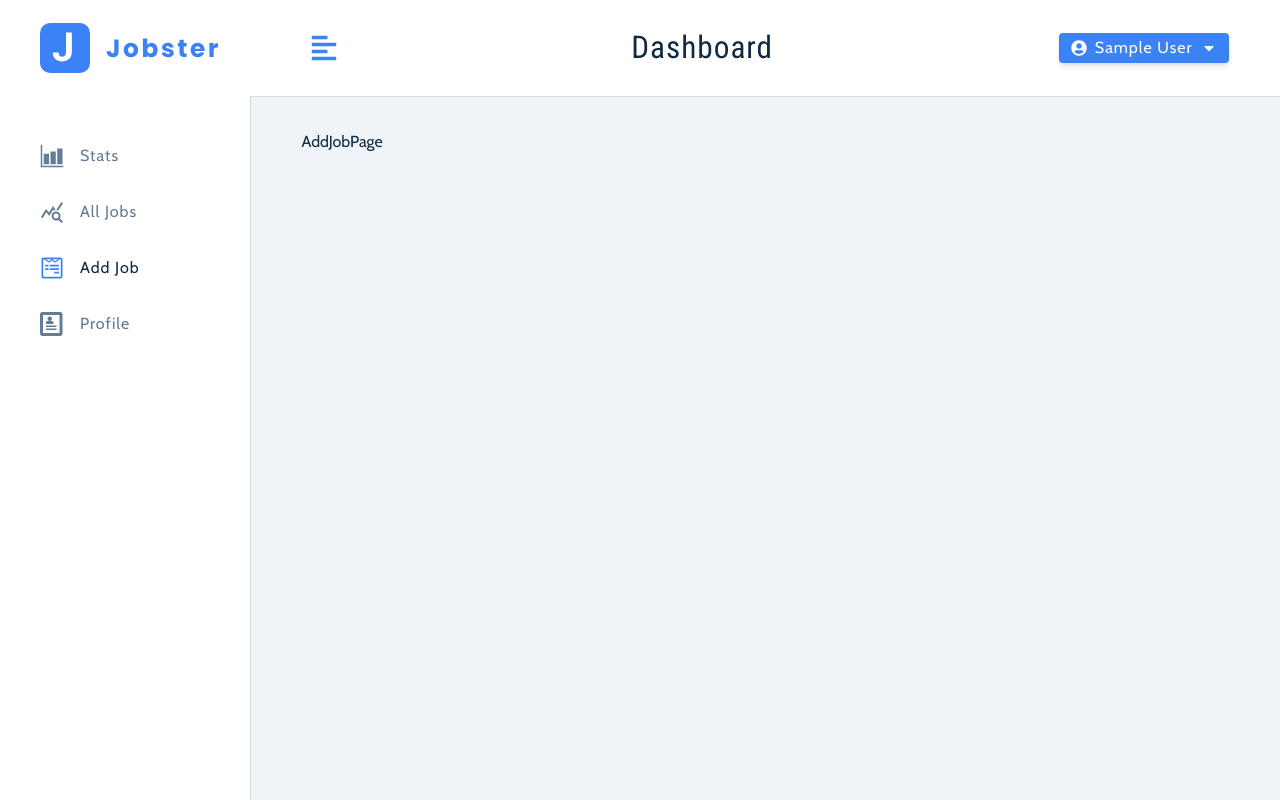
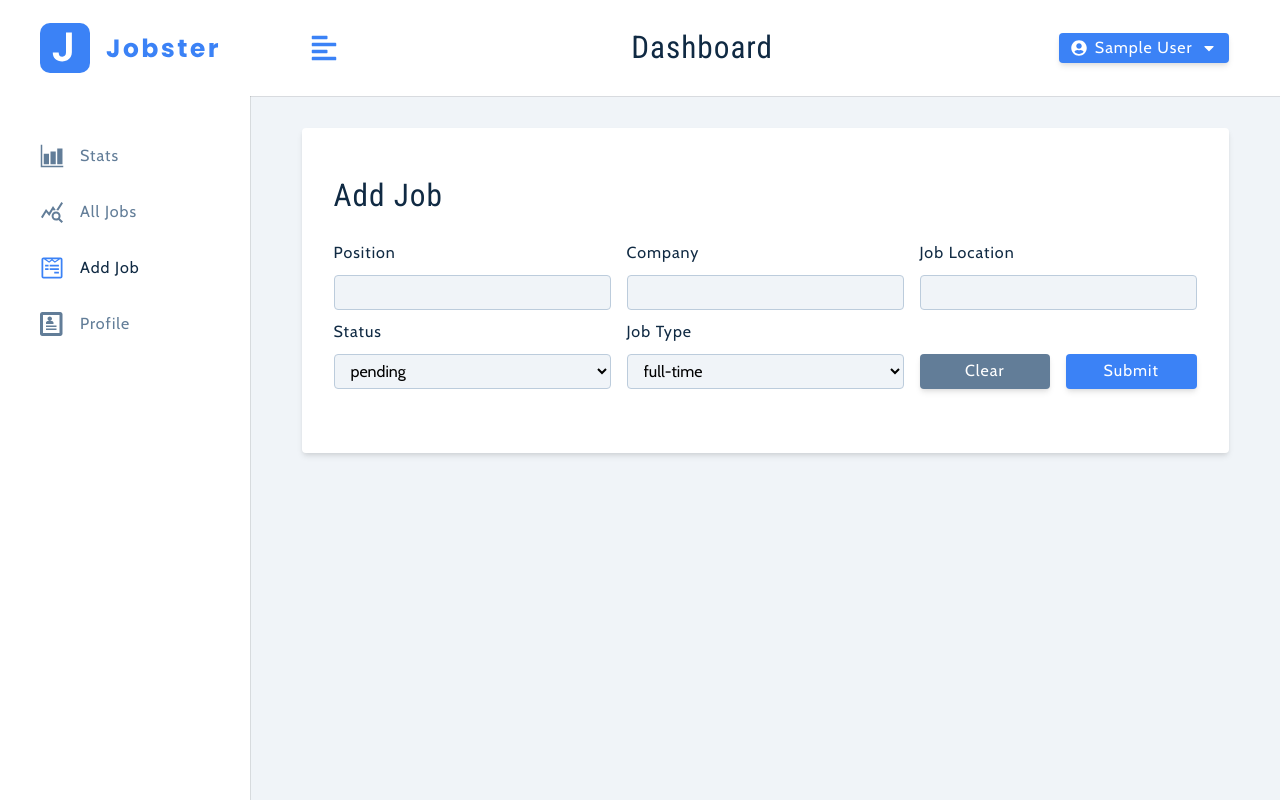
Before and after one commit to joseph0926/React_Advanced, a React (Vite) app in the folder project-jobster/: page /add-job in a window 1280 px wide. Built offline with nearby package versions, Linux system fonts and the light colour scheme; sample sign-in values are in the browser's storage.

Commit message:
2023.04.13

```diff
--- a/project-jobster/src/components/InputHelper.jsx
+++ b/project-jobster/src/components/InputHelper.jsx
@@ -5,7 +5,7 @@ const InputHelper = ({ type, name, value, handleChange, labelText }) => {
         {labelText || name}
       </label>
 
-      <input type={type} value={value} name={name} onChange={handleChange} className="form-input" />
+      <input id={name} type={type} value={value} name={name} onChange={handleChange} className="form-input" />
     </div>
   );
 };
--- /dev/null
+++ b/project-jobster/src/components/InputSelectorHelper.jsx
@@ -0,0 +1,22 @@
+import React from "react";
+
+const InputSelectorHelper = ({ labelText, name, value, handleChange, list }) => {
+  return (
+    <div className="form-row">
+      <label htmlFor={name} className="form-label">
+        {labelText || name}
+      </label>
+      <select name={name} value={value} id={name} onChange={handleChange} className="form-select">
+        {list.map((itemValue, index) => {
+          return (
+            <option key={index} value={itemValue}>
+              {itemValue}
+            </option>
+          );
+        })}
+      </select>
+    </div>
+  );
+};
+
+export default InputSelectorHelper;
--- a/project-jobster/src/pages/dashboard/AddJobPage.jsx
+++ b/project-jobster/src/pages/dashboard/AddJobPage.jsx
@@ -1,7 +1,138 @@
-import React from "react";
+import React, { useEffect } from "react";
+import { useSelector, useDispatch } from "react-redux";
+import { toast } from "react-toastify";
+
+import InputHelper from "../../components/InputHelper";
+
+import styled from "styled-components";
+import InputSelectorHelper from "../../components/InputSelectorHelper";
+import { changeHandler, clearHandler, createJob } from "../../store/job/job-slice";
 
 const AddJobPage = () => {
-  return <div>AddJobPage</div>;
+  const dispatchFn = useDispatch();
+  const { isLoading, position, company, jobLocation, jobType, jobTypeOptions, status, statusOptions, isEditing, editJobId } = useSelector(
+    (state) => state.job
+  );
+  const { user } = useSelector((state) => state.user);
+
+  const inputHandler = (e) => {
+    const name = e.target.name;
+    const value = e.target.value;
+    dispatchFn(changeHandler({ name, value }));
+  };
+
+  const submitHandler = (e) => {
+    e.preventDefault();
+
+    if (!position || !company || !jobLocation) {
+      toast.error("입력칸을 비울수 없습니다.");
+      return;
+    }
+
+    dispatchFn(createJob({ position, company, jobLocation, jobType, status }));
+  };
+
+  useEffect(() => {
+    if (!isEditing) {
+      dispatchFn(changeHandler({ name: "jobLocation", value: user.location }));
+    }
+  }, []);
+
+  return (
+    <Wrapper>
+      <form className="form" onSubmit={submitHandler}>
+        <h3>{isEditing ? "edit job" : "add job"}</h3>
+
+        <div className="form-center">
+          {/* position */}
+          <InputHelper type="text" name="position" value={position} handleChange={inputHandler} />
+          {/* company */}
+          <InputHelper type="text" name="company" value={company} handleChange={inputHandler} />
+          {/* location */}
+          <InputHelper type="text" labelText="job location" name="jobLocation" value={jobLocation} handleChange={inputHandler} />
+
+          <InputSelectorHelper name="status" value={status} handleChange={inputHandler} list={statusOptions} />
+
+          <InputSelectorHelper name="jobType" labelText="job type" value={jobType} handleChange={inputHandler} list={jobTypeOptions} />
+
+          {/* btn container */}
+          <div className="btn-container">
+            <button type="button" className="btn btn-block clear-btn" onClick={() => dispatchFn(clearHandler())}>
+              clear
+            </button>
+            <button type="submit" className="btn btn-block submit-btn" disabled={isLoading}>
+              submit
+            </button>
+          </div>
+        </div>
+      </form>
+    </Wrapper>
+  );
 };
 
+const Wrapper = styled.section`
+  border-radius: var(--borderRadius);
+  width: 100%;
+  background: var(--white);
+  padding: 3rem 2rem 4rem;
+  box-shadow: var(--shadow-2);
+  h3 {
+    margin-top: 0;
+  }
+  .form {
+    margin: 0;
+    border-radius: 0;
+    box-shadow: none;
+    padding: 0;
+    max-width: 100%;
+    width: 100%;
+  }
+  .form-row {
+    margin-bottom: 0;
+  }
+  .form-center {
+    display: grid;
+    row-gap: 0.5rem;
+  }
+  .form-center button {
+    align-self: end;
+    height: 35px;
+    margin-top: 1rem;
+  }
+  .btn-container {
+    display: grid;
+    grid-template-columns: 1fr 1fr;
+    column-gap: 1rem;
+    align-self: flex-end;
+    margin-top: 0.5rem;
+    button {
+      height: 35px;
+    }
+  }
+  .clear-btn {
+    background: var(--grey-500);
+  }
+  .clear-btn:hover {
+    background: var(--black);
+  }
+  @media (min-width: 992px) {
+    .form-center {
+      grid-template-columns: 1fr 1fr;
+      align-items: center;
+      column-gap: 1rem;
+    }
+    .btn-container {
+      margin-top: 0;
+    }
+  }
+  @media (min-width: 1120px) {
+    .form-center {
+      grid-template-columns: 1fr 1fr 1fr;
+    }
+    .form-center button {
+      margin-top: 0;
+    }
+  }
+`;
+
 export default AddJobPage;
--- /dev/null
+++ b/project-jobster/src/store/job/job-slice.jsx
@@ -0,0 +1,77 @@
+import { createSlice, createAsyncThunk } from "@reduxjs/toolkit";
+import { getUserFromLocalStorage } from "../../utils/localStorage";
+import { toast } from "react-toastify";
+
+const url = "https://jobify-prod.herokuapp.com/api/v1/toolkit";
+
+const initialState = {
+  isLoading: false,
+  position: "",
+  company: "",
+  jobLocation: "",
+  jobTypeOptions: ["full-time", "part-time", "remote", "internship"],
+  jobType: "full-time",
+  statusOptions: ["interview", "declined", "pending"],
+  status: "pending",
+  isEditing: false,
+  editJobId: "",
+};
+
+export const createJob = createAsyncThunk("job/createJob", async (job, thunkAPI) => {
+  try {
+    const response = await fetch(`${url}/jobs`, {
+      method: "POST",
+      headers: {
+        "Content-Type": "application/json",
+        authorization: `Bearer ${thunkAPI.getState().user.user.token}`,
+      },
+      body: JSON.stringify(job),
+    });
+
+    if (response.status === 401) {
+      thunkAPI.dispatch(logout());
+      return thunkAPI.rejectWithValue("인증오류가 발생하였습니다,,,");
+    }
+    if (!response.ok) {
+      throw await response.json();
+    }
+
+    thunkAPI.dispatch(clearHandler());
+
+    const data = await response.json();
+    return data;
+  } catch (error) {
+    return thunkAPI.rejectWithValue(error);
+  }
+});
+
+const jobSlice = createSlice({
+  name: "job",
+  initialState,
+  reducers: {
+    changeHandler: (state, { payload: { name, value } }) => {
+      state[name] = value;
+    },
+    clearHandler: () => {
+      return { ...initialState };
+    },
+  },
+  extraReducers: (builder) => {
+    builder
+      .addCase(createJob.pending, (state) => {
+        state.isLoading = true;
+      })
+      .addCase(createJob.fulfilled, (state) => {
+        state.isLoading = false;
+        toast.success("Job Created");
+      })
+      .addCase(createJob.rejected, (state, { payload }) => {
+        state.isLoading = false;
+        toast.error(payload);
+      });
+  },
+});
+
+export const { changeHandler, clearHandler } = jobSlice.actions;
+
+export default jobSlice.reducer;
--- a/project-jobster/src/store/store.jsx
+++ b/project-jobster/src/store/store.jsx
@@ -1,8 +1,10 @@
 import { configureStore } from "@reduxjs/toolkit";
 import userSlice from "./user/user-slice";
+import jobSlice from "./job/job-slice";
 
 export const store = configureStore({
   reducer: {
     user: userSlice,
+    job: jobSlice,
   },
 });
```
